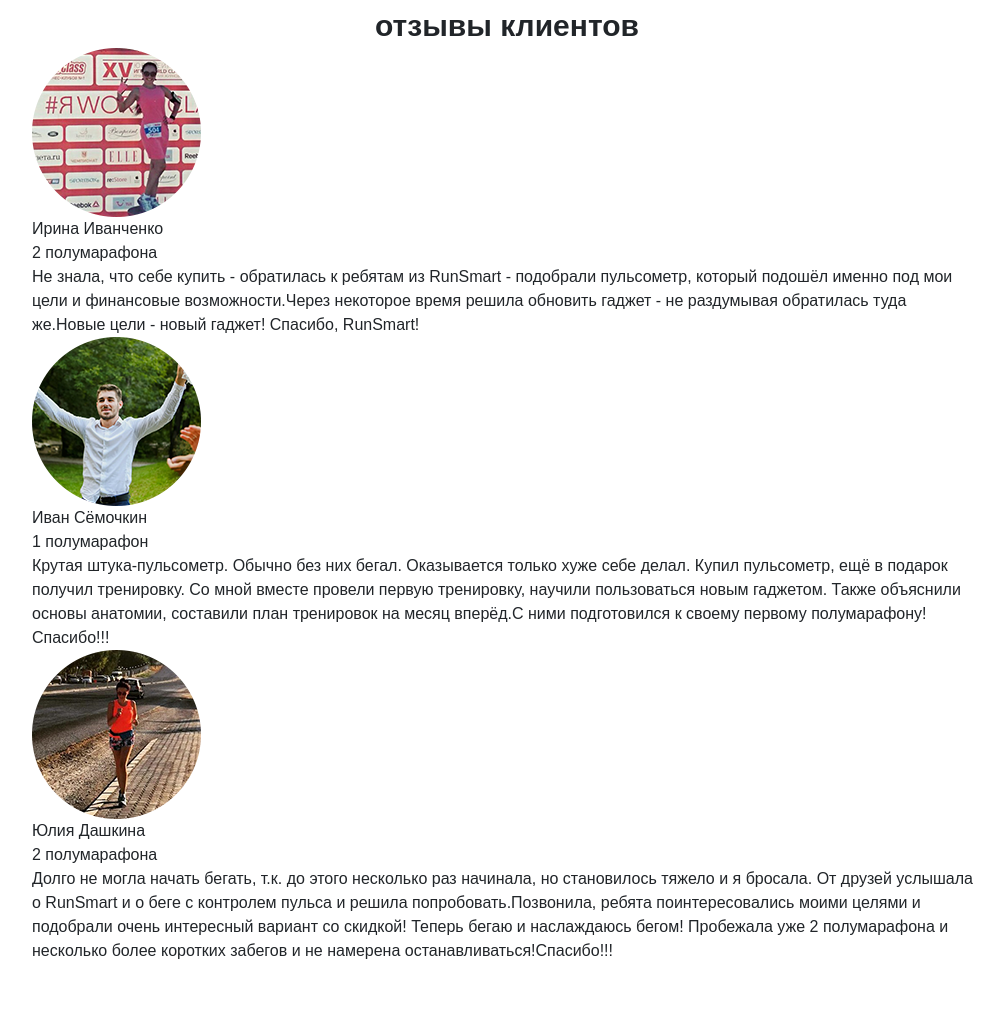
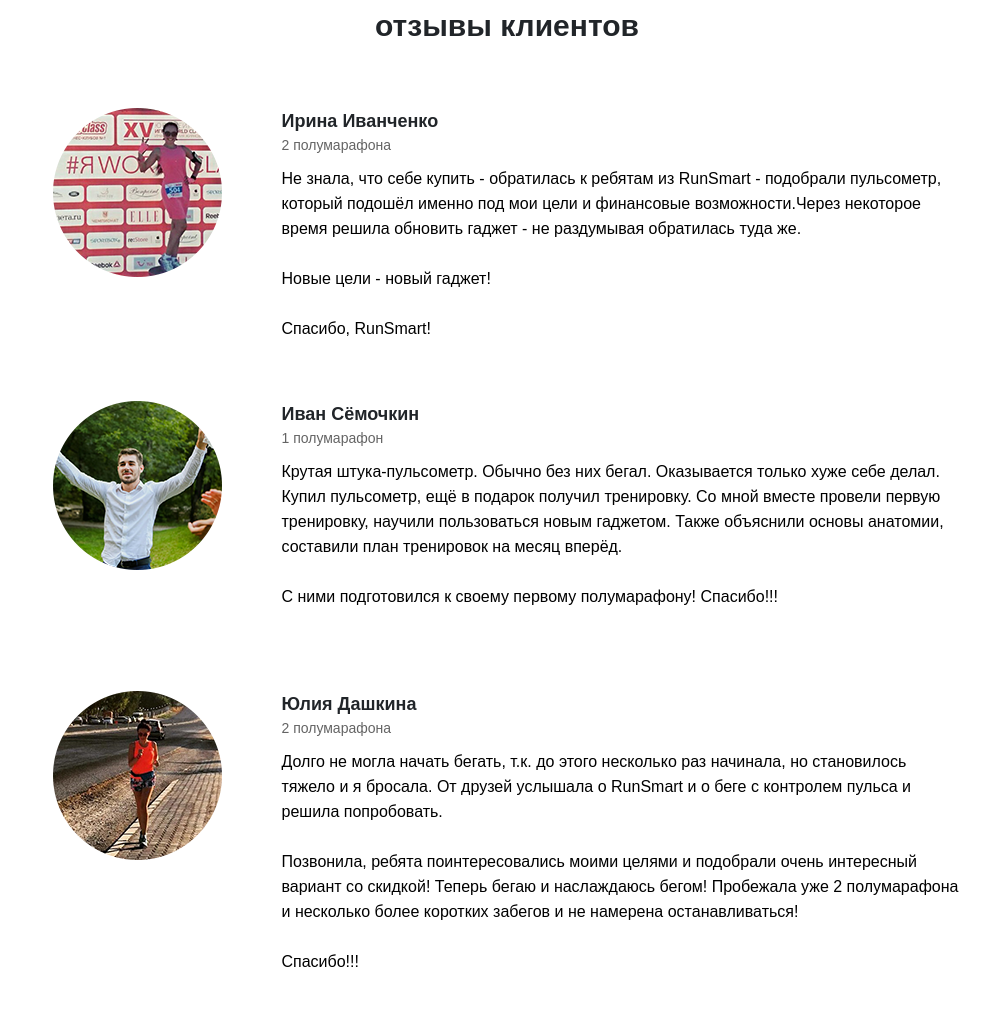
Before and after one commit to kerass91/pulse, a website: page src/index.html in a window 1280 px wide. Shown: the part 3940-4974 px from the top of the page, without its empty margins (133-1137 px from the left). Before the commit the page ends 4903 px from the top, so only its background shows below. Drawn offline with nearby package versions, Linux system fonts and the light colour scheme.

Commit message:
02.03.2022.13:55

```diff
--- a/src/index.html
+++ b/src/index.html
@@ -418,38 +418,46 @@
                 <div class="reviews__items_logo">
                     <img src="img/review/review_1.png" alt="">
                 </div>
-                <div class="reviews__items_header">Ирина Иванченко
+                <div class="reviews__items_content_text">
+                    <div class="reviews__items_content_text_header">Ирина Иванченко
                     </div>
-                <div class="reviews__items_subheader">2 полумарафона
+                    <div class="reviews__items_content_text_subheader">2 полумарафона
                     </div>
-                <div class="reviews__items_descr">Не знала, что себе купить - обратилась к ребятам из RunSmart - подобрали пульсометр, который подошёл именно под мои цели и финансовые возможности.Через некоторое время решила обновить гаджет - не раздумывая обратилась туда же.Новые цели - новый гаджет!
+                    <div class="reviews__items_content_text_descr">Не знала, что себе купить - обратилась к ребятам из RunSmart - подобрали пульсометр, который подошёл именно под мои цели и финансовые возможности.Через некоторое время решила обновить гаджет - не раздумывая обратилась туда же.<br><br> Новые цели - новый гаджет!<br><br>
                     Спасибо, RunSmart!
                     </div>
+                </div>
+
 
             </div>
             <div class="reviews__items_content">
                 <div class="reviews__items_logo">
                     <img src="img/review/review_2.png" alt="">
                 </div>
-                <div class="reviews__items_header">Иван Сёмочкин
+                <div class="reviews__items_content_text">
+                    <div class="reviews__items_content_text_header">Иван Сёмочкин
                     </div>
-                <div class="reviews__items_subheader">1 полумарафон
+                    <div class="reviews__items_content_text_subheader">1 полумарафон
                     </div>
-                <div class="reviews__items_descr">Крутая штука-пульсометр. Обычно без них бегал. Оказывается только хуже себе делал. Купил пульсометр, ещё в подарок получил тренировку. Со мной вместе провели первую тренировку, научили пользоваться новым гаджетом. Также объяснили основы анатомии, составили план тренировок на месяц вперёд.С ними подготовился к своему первому полумарафону! Спасибо!!!
+                    <div class="reviews__items_content_text_descr">Крутая штука-пульсометр. Обычно без них бегал. Оказывается только хуже себе делал. Купил пульсометр, ещё в подарок получил тренировку. Со мной вместе провели первую тренировку, научили пользоваться новым гаджетом. Также объяснили основы анатомии, составили план тренировок на месяц вперёд.<br><br>С ними подготовился к своему первому полумарафону! Спасибо!!!
                     </div>
+                </div>
+
+
             </div>
             <div class="reviews__items_content">
                 <div class="reviews__items_logo">
                     <img src="img/review/review_3.png" alt="">
                 </div>
-                <div class="reviews__items_header">Юлия Дашкина
+                <div class="reviews__items_content_text">
+                    <div class="reviews__items_content_text_header">Юлия Дашкина
                     </div>
-                <div class="reviews__items_subheader">2 полумарафона
+                    <div class="reviews__items_content_text_subheader">2 полумарафона
                     </div>
-                <div class="reviews__items_descr">Долго не могла начать бегать, т.к. до этого несколько раз начинала, но становилось тяжело и я бросала. От друзей услышала о RunSmart и о беге с контролем пульса и решила попробовать.Позвонила, ребята поинтересовались моими целями и подобрали очень интересный вариант со скидкой! Теперь бегаю и наслаждаюсь бегом! Пробежала уже 2 полумарафона и несколько более коротких забегов и не намерена останавливаться!Спасибо!!!
+                    <div class="reviews__items_content_text_descr">Долго не могла начать бегать, т.к. до этого несколько раз начинала, но становилось тяжело и я бросала. От друзей услышала о RunSmart и о беге с контролем пульса и решила попробовать.<br><br>Позвонила, ребята поинтересовались моими целями и подобрали очень интересный вариант со скидкой! Теперь бегаю и наслаждаюсь бегом! Пробежала уже 2 полумарафона и несколько более коротких забегов и не намерена останавливаться!<br><br>Спасибо!!!
                     </div>
                 </div>
-
+            </div>
 
         </div>
 
--- a/src/sass/blocks/_reviews.scss
+++ b/src/sass/blocks/_reviews.scss
@@ -5,14 +5,38 @@
         text-align: center;
         font-size: 30px;
         font-weight: 700;
+        padding-bottom: 60px;
     }
     &__items {
-
-    }
-    &__items_logo {
-        display: flex;
-        width: 169px;
-        height: 169px;
-
+        display: relative;
+        &_logo {
+            width: 169px;
+            height: 169px;
+        }
+        &_content {
+            display: flex;
+            padding-bottom: 60px;
+            &_text {
+                width: 680px;
+                min-height: 230px;
+                margin-left: 60px;
+                &_header {
+                    font-size: 18px;
+                    font-weight: 700;
+                }
+                &_subheader {
+                    font-size: 14px;
+                    color:#646464;
+                }
+                &_descr {
+                    align-items: flex-end;
+                    font-size: 16px;
+                    font-weight: 300;
+                    line-height: 25px;
+                    color: black;
+                    margin-top: 10px;
+                }
+            }
+        }
     }
 }
```
Also changed, not shown: src/css/blocks/style.min.css, src/sass/css/style.min.css, 1 other file. Lines whose indentation alone changed are shown as unchanged.
